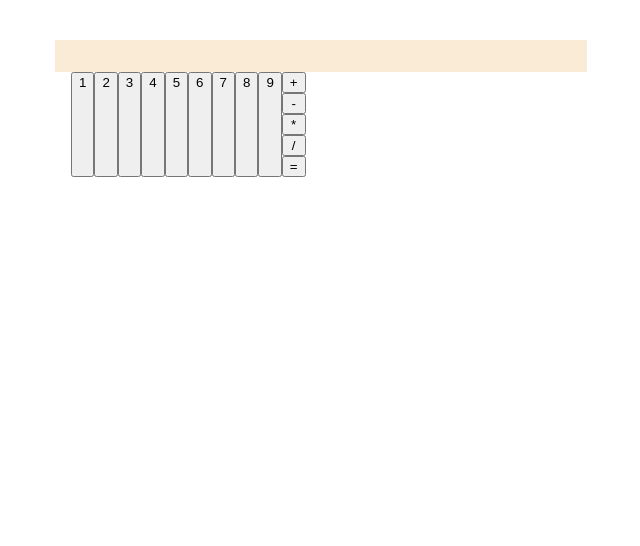
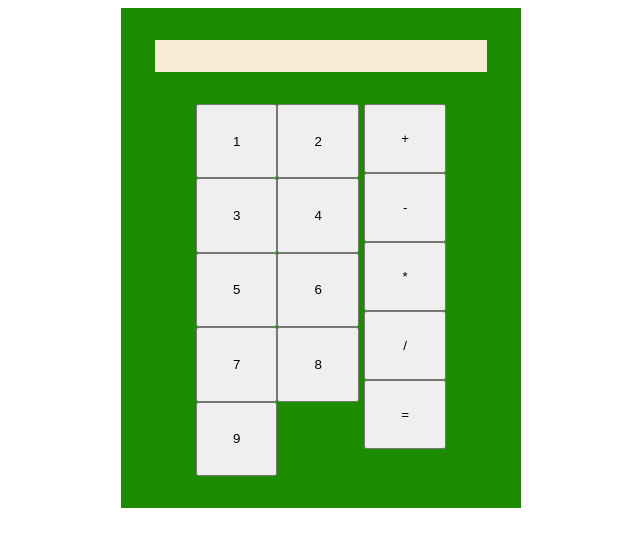
Before and after one commit to Gham556/calculator, a plain HTML site: page index.html in a window 1280 px wide. Shown: the whole page, without its empty margins (319-959 px from the left). Drawn offline with Linux system fonts and the light colour scheme.

Commit message:
design basic calculator look

```diff
--- a/style.css
+++ b/style.css
@@ -1,4 +1,4 @@
-.body {
+body {
     display: flex;
     justify-content: center;
     align-items: center;
@@ -8,23 +8,33 @@
     display: flex;
     flex-direction: column;
     align-items: center;
+    max-width: 400px;
+    background-color: rgb(30, 140, 0);
+    flex: 1;
+    height: 500px;
+}
 
-}
 
 .display {
     padding: 16px;
     background-color: antiquewhite;
-    width : 500px;
+    width : 300px;
     margin-top: 32px;
+
 }
 
 .buttonContainer {
     display: flex;
-    width: 500px;
+    width: 250px;
+    margin: 32px;
+    flex: 1 1 0;
 }
 
 .numberButtons {
     display: flex;
+    flex-wrap: wrap;
+    max-height: 400px;
+    flex: 1 1 0;
 }
 
 .operatorButtons {
@@ -34,5 +44,18 @@
 
 .num {
     display: flex;
-    padding
+    align-items: center;
+    justify-content: center;
+    padding: 25px 35px;
 }
+
+.op {
+    align-items: center;
+    justify-content: center;
+    padding: 25px 35px;
+}
+ .equals {
+    align-items: center;
+    justify-content: center;
+    padding: 25px 35px;
+ }
```
